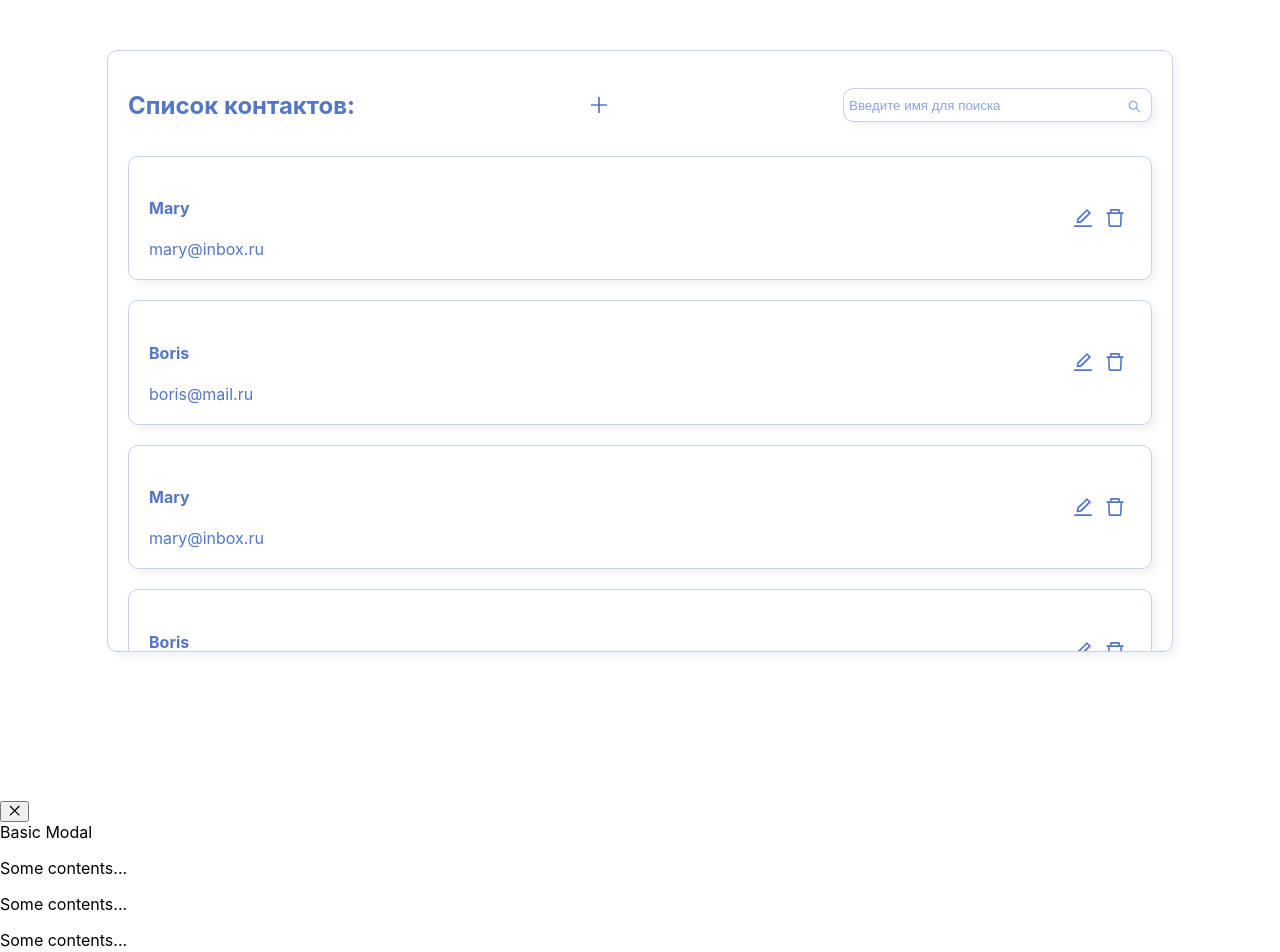
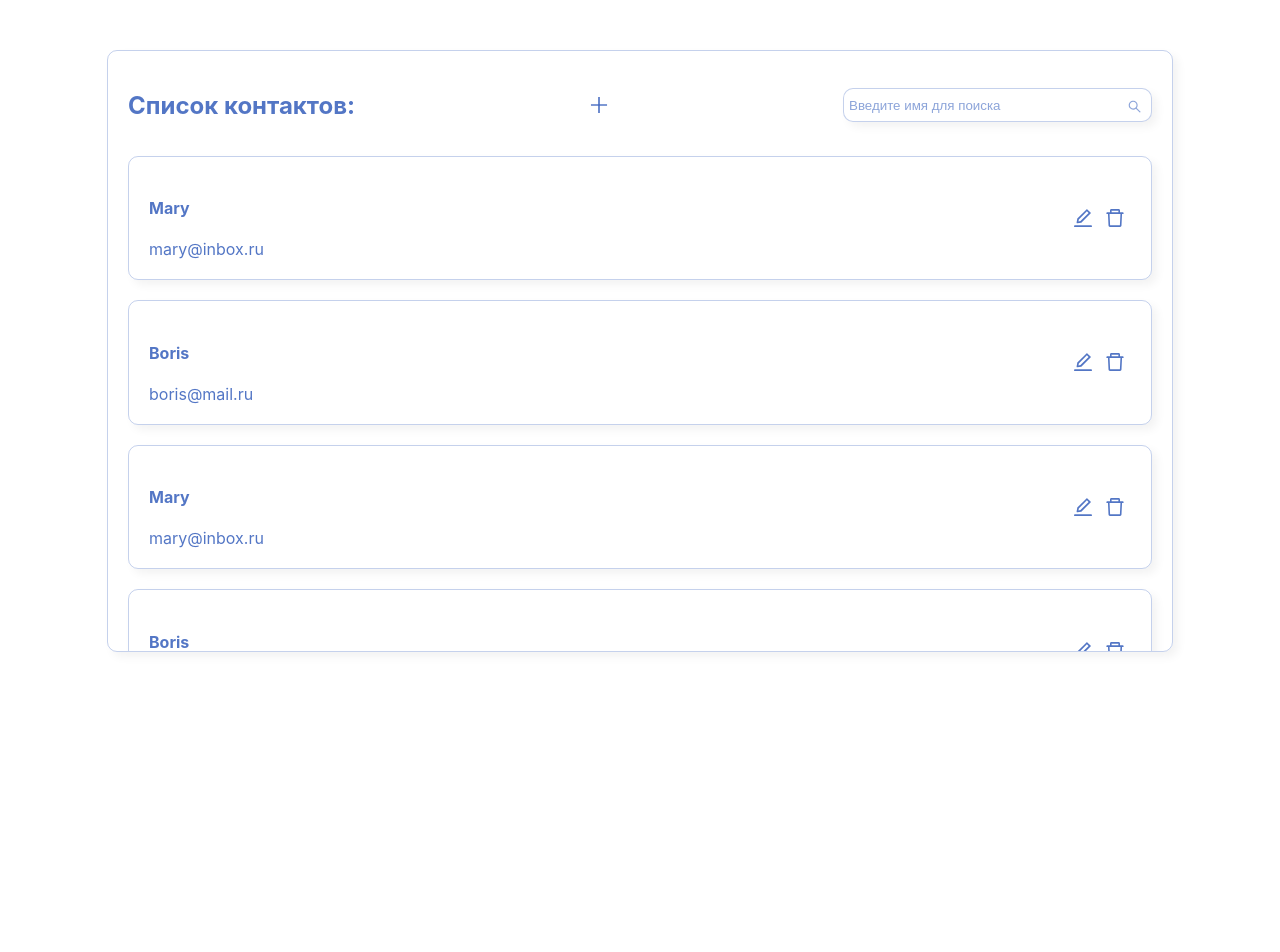
Before and after one commit to Arinushka/personal-account, a React (Create React App) app: page / in a window 1280 px wide. Shown: the top 952 px of the page. After the commit the page ends 800 px from the top, so only its background shows below. Built offline with nearby package versions, Linux system fonts and the light colour scheme; data requests are answered from the project's data file.

Commit message:
fix react render

```diff
--- a/src/components/Main.tsx
+++ b/src/components/Main.tsx
@@ -9,7 +9,7 @@ import ModalWithForm from './ModalWithForm';
 
 const Main: React.FC = () => {
 
-  const [isModalVisible, setIsModalVisible] = useState<boolean>(true);
+  const [isModalVisible, setIsModalVisible] = useState(false);
 
   const dispatch = useDispatch()
 
--- a/src/index.tsx
+++ b/src/index.tsx
@@ -1,18 +1,16 @@
-import React from 'react';
-import ReactDOM from 'react-dom';
 import './index.css';
 import App from './App';
 import reportWebVitals from './reportWebVitals';
 import { Provider } from 'react-redux';
 import appStore from './store/store';
+import { createRoot } from 'react-dom/client';
+const container: any = document.getElementById('root');
+const root = createRoot(container);
 
-ReactDOM.render(
-  <React.StrictMode>
-    <Provider store={appStore}>
-      <App />
-    </Provider>
-  </React.StrictMode>,
-  document.getElementById('root')
+root.render(
+  <Provider store={appStore}>
+    <App />
+  </Provider>
 );
 
 // If you want to start measuring performance in your app, pass a function
```
